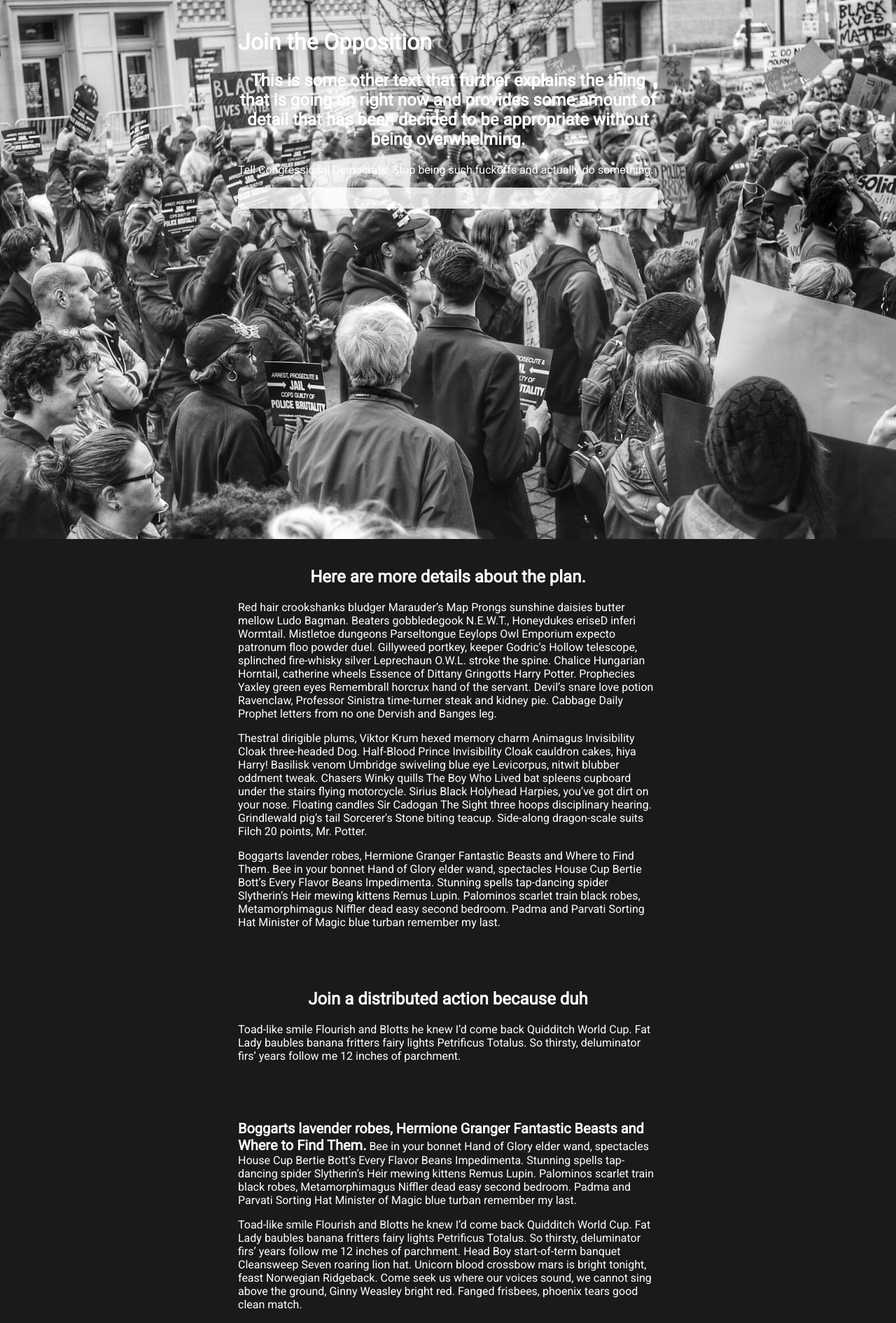
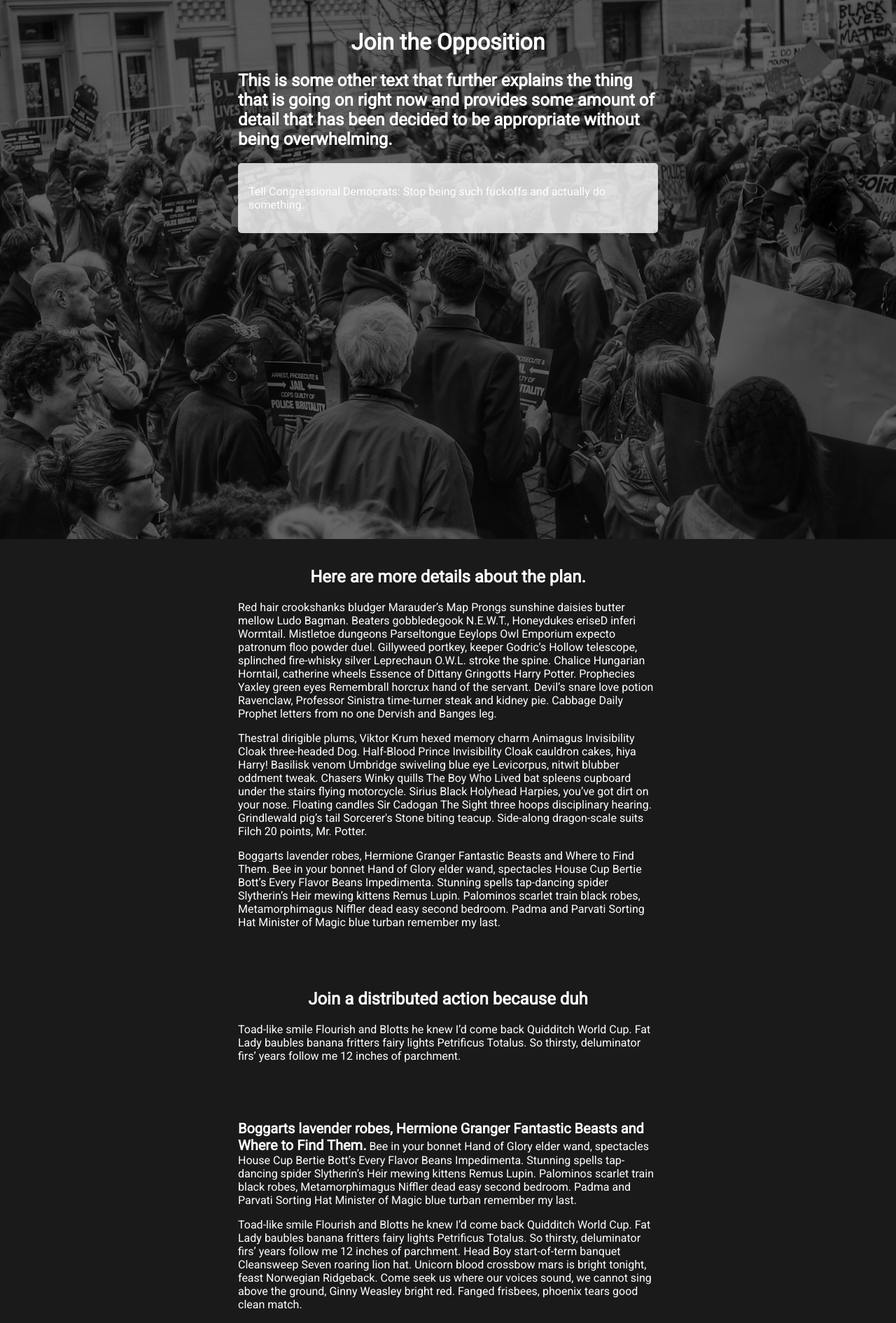
Before and after one commit to DigitalCharlie/allofus, a Jekyll site: the page built from index.html, in a window 1280 px wide. Shown: the top 1890 px of the page at 70% size. Built offline with Jekyll 4.4.1, drawn with Linux system fonts in a browser that asks for light colours; nearby versions of some CDN libraries; a script that is not in the unit is left out.

Commit message:
adjustments

```diff
--- a/css/allofus.css
+++ b/css/allofus.css
@@ -32,6 +32,7 @@
     }
 
     h1 {
+        text-align: center;
 
     }
 
@@ -137,8 +138,12 @@
 
     .splash {
         color:#ffffff;
-        background:none;
+        background:rgba(0,0,0,.6);
         min-height:80vh;
+    }
+
+    .splash h2 {
+        text-align:left;
     }
 
     .more-details {
--- a/index.html
+++ b/index.html
@@ -17,9 +17,9 @@ title: Home
           This is some other text that further explains the thing that is going on right now and provides some amount of detail that has been decided to be appropriate without being overwhelming.
       </h2>
 
+    <div class="an-form">
+
       <p class="petition-text" id="action-form">Tell Congressional Democrats: Stop being such fuckoffs and actually do something.</p>
-
-    <div class="an-form">
 
       <script src='https://actionnetwork.org/widgets/v2/petition/congressional-democrats-defend-our-communities-against-trumps-racism-and-misogyny?format=js&referrer=gopcausedtrump&source=widget'></script><div id='can-petition-area-congressional-democrats-defend-our-communities-against-trumps-racism-and-misogyny' style='width: 100%'><!-- this div is the target for our HTML insertion --></div>
 
```
